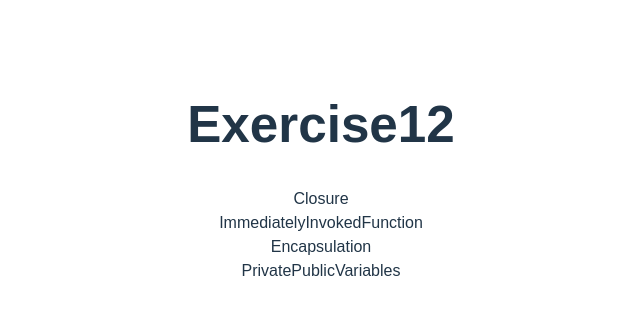
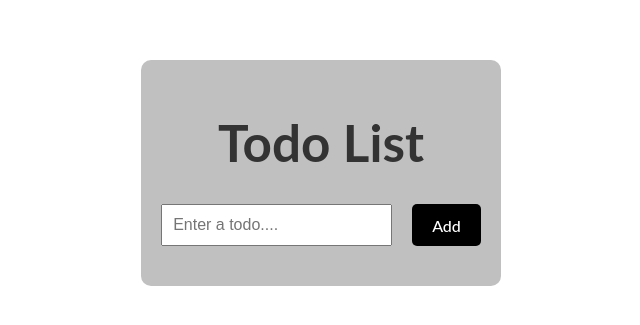
Before and after one commit to kuldeeepkumar/Training, a React (Vite) app: page / in a window 1280 px wide. Shown: the part 227-552 px from the top of the page, without its empty margins (319-959 px from the left). Built offline with nearby package versions, Linux system fonts and the light colour scheme.

Commit message:
todoApp.jsx Devloped

```diff
--- a/src/App.jsx
+++ b/src/App.jsx
@@ -12,6 +12,8 @@ import Exercise9 from './exercises/exercise9/Exercise9';
 import Exercise10 from './exercises/exercise10/Exercise10';
 import Exercise11 from './exercises/exercise11/Exercise11';
 import Exercise12 from './exercises/exercise12/Exercise12';
+import Exercise13 from './exercises/exercise13/Exercise13'
+import TodoApp from './exercises/experiments/TodoApp'
 
 function App() {
   return (
@@ -27,7 +29,9 @@ function App() {
     <Exercise9/>
     <Exercise10/>
     <Exercise11/> */}
-    <Exercise12/>
+
+
+    <TodoApp/>
     </>
   );
 }
--- a/src/exercises/exercise13/Exercise13.jsx
+++ b/src/exercises/exercise13/Exercise13.jsx
@@ -7,9 +7,9 @@ const Exercise13 = () => {
   return (
     <>
     <h1>Exercise13</h1>
-      <Example1 />
-      <Example2 />
-      <Example3 />
+      <Example1/>
+      <Example2/>
+      <Example3/>
     </>
   );
 };
--- /dev/null
+++ b/src/exercises/experiments/TodoApp.jsx
@@ -0,0 +1,167 @@
+import React, { useState } from "react";
+
+function TodoApp() {
+  const [todos, setTodos] = useState([]);
+  const [input, setInput] = useState("");
+  const [editId, setEditId] = useState(null);
+
+  // Handle form submit
+  const handleSubmit = (e) => {
+    e.preventDefault();
+
+    if (input.trim() === "") return;
+
+    if (editId) {
+      // Edit existing todo
+      const updatedTodos = todos.map((todo) =>
+        todo.id === editId ? { ...todo, text: input } : todo
+      );
+      setTodos(updatedTodos);
+      setEditId(null);
+    } else {
+      // Create new todo
+      const newTodo = {
+        id: Date.now(),
+        text: input,
+        completed: false,
+      };
+      setTodos([...todos, newTodo]);
+    }
+
+    setInput("");
+  };
+
+  // Delete todo
+  const handleDelete = (id) => {
+    const updatedTodos = todos.filter((todo) => todo.id !== id);
+    setTodos(updatedTodos);
+  };
+
+  // Toggle completed
+  const handleToggleComplete = (id) => {
+    const updatedTodos = todos.map((todo) =>
+      todo.id === id ? { ...todo, completed: !todo.completed } : todo
+    );
+    setTodos(updatedTodos);
+  };
+
+  // Edit todo
+  const handleEdit = (todo) => {
+    setInput(todo.text);
+    setEditId(todo.id);
+  };
+
+  return (
+    <div style={styles.container}>
+      <h1 style={styles.heading}>Todo List</h1>
+
+      <form onSubmit={handleSubmit} style={styles.form}>
+        <input
+          type="text"
+          value={input}
+          onChange={(e) => setInput(e.target.value)}
+          placeholder="Enter a todo...."
+          style={styles.input}
+        />
+        <button type="submit" style={styles.button}>
+          {editId ? "Update" : "Add"}
+        </button>
+      </form>
+
+      <ul style={styles.list}>
+        {todos.map((todo) => (
+          <li key={todo.id} style={styles.listItem}>
+            <span
+              style={{
+                ...styles.todoText,
+                textDecoration: todo.completed ? "line-through" : "none",
+                color: todo.completed ? "#aaa" : "#333",
+              }}
+              onClick={() => handleToggleComplete(todo.id)}
+            >
+              {todo.text}
+            </span>
+            <div>
+              <button onClick={() => handleEdit(todo)} style={styles.editBtn}>
+                Edit
+              </button>
+              <button
+                onClick={() => handleDelete(todo.id)}
+                style={styles.delBtn}
+              >
+                Delete
+              </button>
+            </div>
+          </li>
+        ))}
+      </ul>
+    </div>
+  );
+}
+
+// Inline styles
+const styles = {
+  container: {
+
+    maxWidth: "500px",
+    margin: "50px auto",
+    padding: "20px",
+    border: "10ppx solid #ccc",
+    borderRadius: "10px",
+    fontFamily: "Lato",
+    backgroundColor: "silver",
+  },
+  heading: {
+    textAlign: "center",
+    color: "#333",
+  },
+  form: {
+    display: "flex",
+    gap: "20px",
+    marginBottom: "20px",
+  },
+  input: {
+    flex: "1",
+    padding: "10px",
+    fontSize: "16px",
+  },
+  button: {
+    padding: "10px 20px",
+    fontSize: "16px",
+    backgroundColor: "BLACK",
+    color: "white",
+    border: "none",
+    borderRadius: "5px",
+  },
+  list: {
+    listStyle: "none",
+    padding: 0,
+  },
+  listItem: {
+    padding: "10px",
+    borderBottom: "1px solid #ccc",
+    display: "flex",
+    justifyContent: "space-between",
+    alignItems: "center",
+  },
+  todoText: {
+    cursor: "pointer",
+  },
+  editBtn: {
+    marginRight: "10px",
+    backgroundColor: "BLACK",
+    border: "none",
+    color: "white",
+    padding: "5px 10px",
+    borderRadius: "10px",
+  },
+  delBtn: {
+    backgroundColor: "BLACK",
+    border: "none",
+    color: "white",
+    padding: "5px 10px",
+    borderRadius: "20px",
+  },
+};
+
+export default TodoApp;
```
Also changed, not shown: src/experiments/buttons.jsx (deleted, +0 -28 lines).
